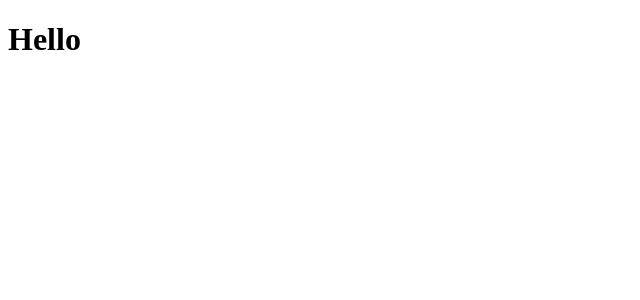
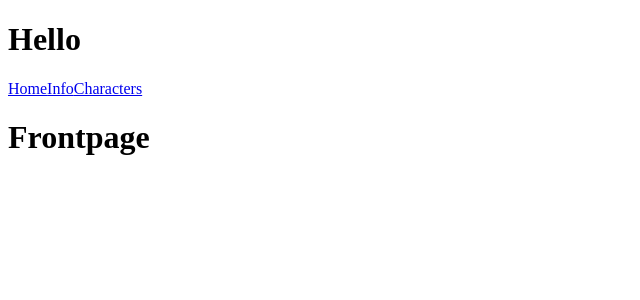
Before and after one commit to Vampuuri/Saastunut-comic, an Angular app in the folder frontend/: page / in a window 1280 px wide. Shown: the top 300 px of the page, without its empty margins (0-640 px from the left). Built offline with nearby package versions, Linux system fonts and the light colour scheme.

Commit message:
Add simple routing

```diff
--- a/frontend/src/app/app.component.ts
+++ b/frontend/src/app/app.component.ts
@@ -4,6 +4,14 @@ import { Component } from '@angular/core';
   selector: 'app-root',
   template: `
     <h1>Hello</h1>
+    <nav>
+      <a routerLink="/">Home</a>
+      <a routerLink="/info">Info</a>
+      <a routerLink="/characters">Characters</a>
+    </nav>
+    <div>
+      <router-outlet></router-outlet>
+    </div>
   `,
   styles: []
 })
--- a/frontend/src/app/app.module.ts
+++ b/frontend/src/app/app.module.ts
@@ -5,6 +5,8 @@ import { AppComponent } from './app.component';
 import { FrontpageComponent } from './frontpage/frontpage.component';
 import { InfoComponent } from './info/info.component';
 import { CharactersComponent } from './characters/characters.component';
+
+import { HomepageRoutingModule } from './homepage-routing.module';
 
 @NgModule({
   declarations: [
@@ -14,7 +16,8 @@ import { CharactersComponent } from './characters/characters.component';
     CharactersComponent
   ],
   imports: [
-    BrowserModule
+    BrowserModule,
+    HomepageRoutingModule
   ],
   providers: [],
   bootstrap: [AppComponent]
--- /dev/null
+++ b/frontend/src/app/homepage-routing.module.ts
@@ -0,0 +1,23 @@
+import { NgModule } from '@angular/core';
+import { RouterModule, Routes } from '@angular/router';
+
+import { FrontpageComponent } from './frontpage/frontpage.component';
+import { InfoComponent } from './info/info.component';
+import { CharactersComponent } from './characters/characters.component';
+
+const appRoutes: Routes = [
+    {path: '', component: FrontpageComponent},
+    {path: 'info', component: InfoComponent},
+    {path: 'characters', component: CharactersComponent}
+];
+
+@NgModule({
+    imports: [
+        RouterModule.forRoot(appRoutes)
+    ],
+    exports: [
+        RouterModule
+    ]
+})
+
+export class HomepageRoutingModule {};
```
